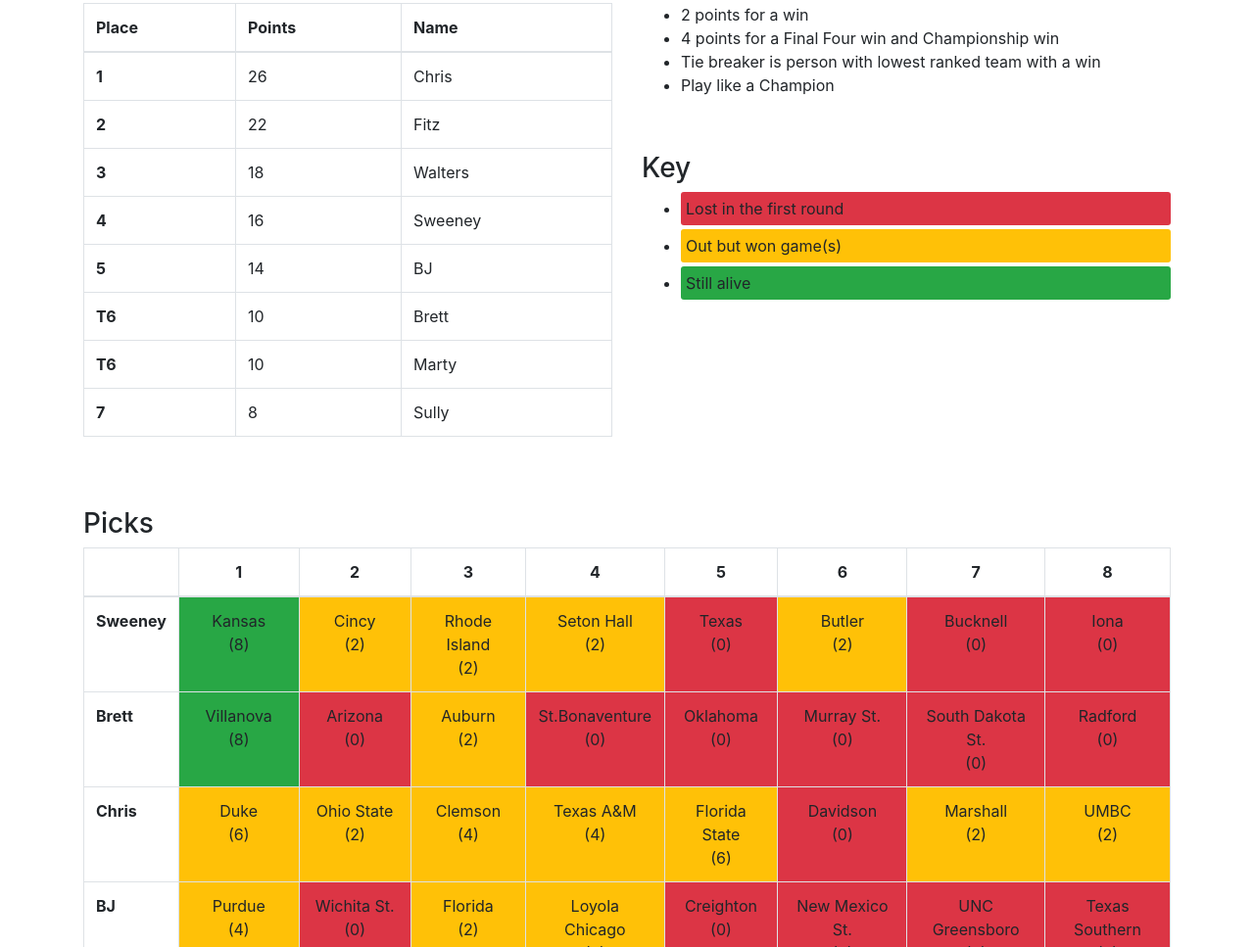
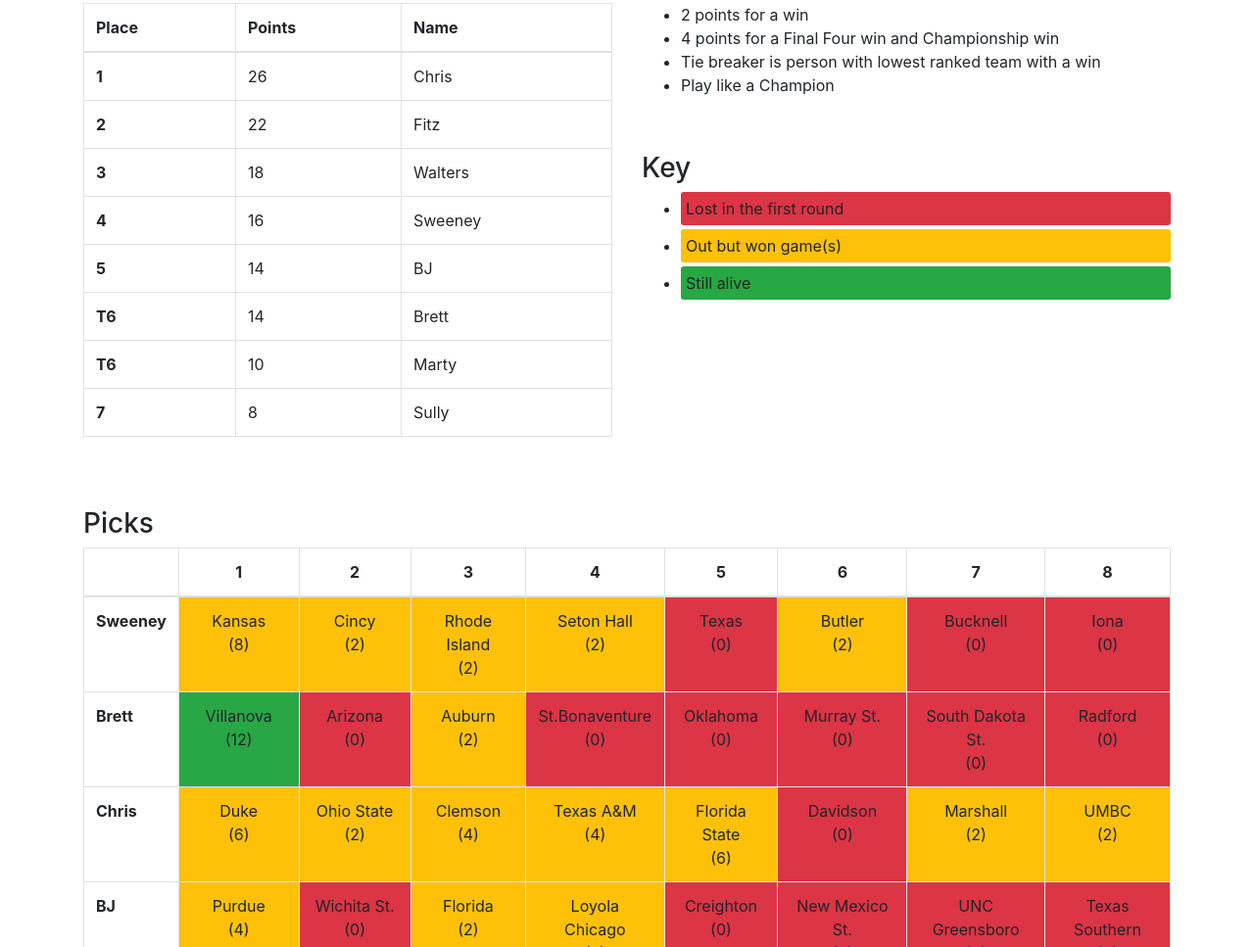
Before and after one commit to Fitzonreee/march-madness, a plain HTML site: page index.html in a window 1280 px wide. Shown: the part 231-1198 px from the top of the page at 98% size. Drawn offline with nearby package versions, Linux system fonts and the light colour scheme.

Commit message:
Final Four complete

```diff
--- a/index.html
+++ b/index.html
@@ -57,7 +57,7 @@
             </tr>
             <tr>
               <th scope="row">T6</th>
-              <td>10</td>
+              <td>14</td>
               <td>Brett</td>
             </tr>
             <tr>
@@ -110,7 +110,7 @@
             <tbody>
               <tr>
                 <th scope="row">Sweeney</th>
-                <td class="text-center bg-success">
+                <td class="text-center bg-warning">
                   <div>Kansas</div>
                   <div>(8)</div>
                 </td>
@@ -148,7 +148,7 @@
                 <th scope="row">Brett</th>
                 <td class="text-center bg-success">
                   <div>Villanova</div>
-                  <div>(8)</div>
+                  <div>(12)</div>
                 </td>
                 <td class="text-center bg-danger">
                   <div>Arizona</div>
```
